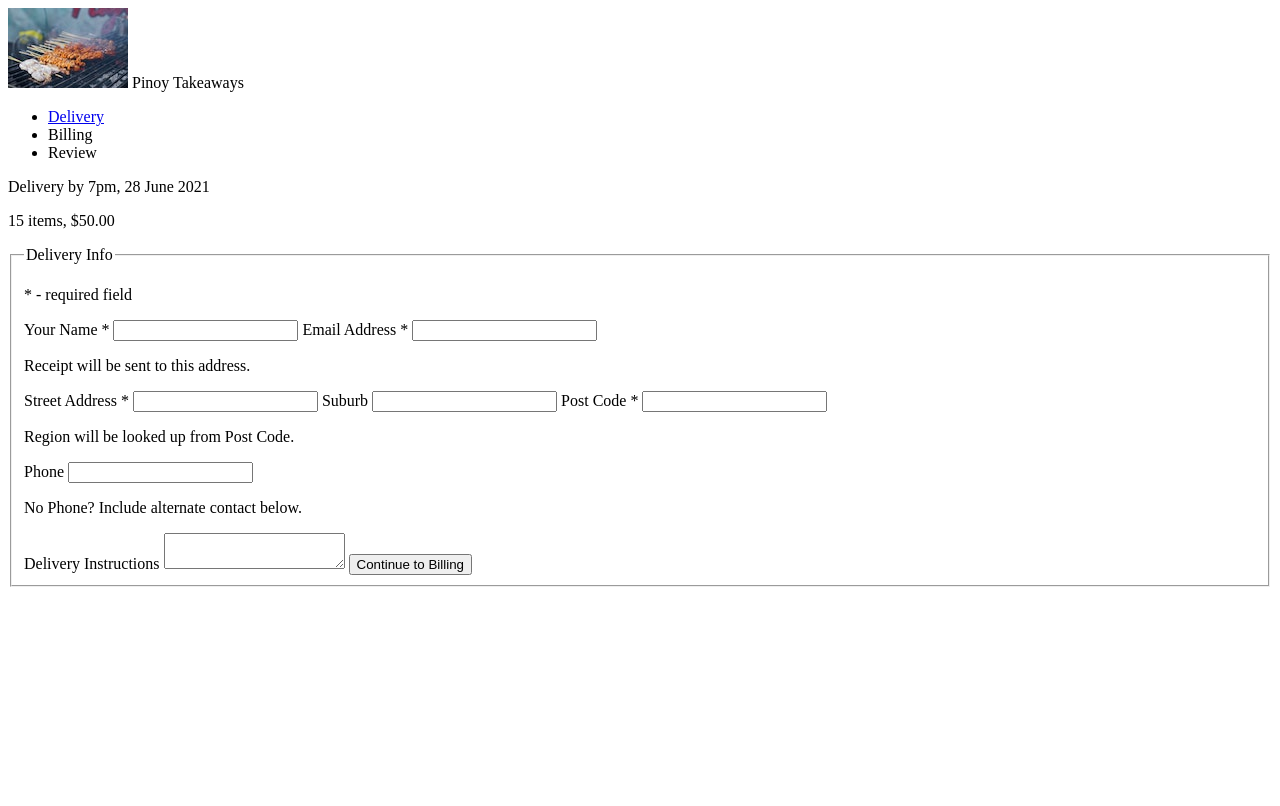
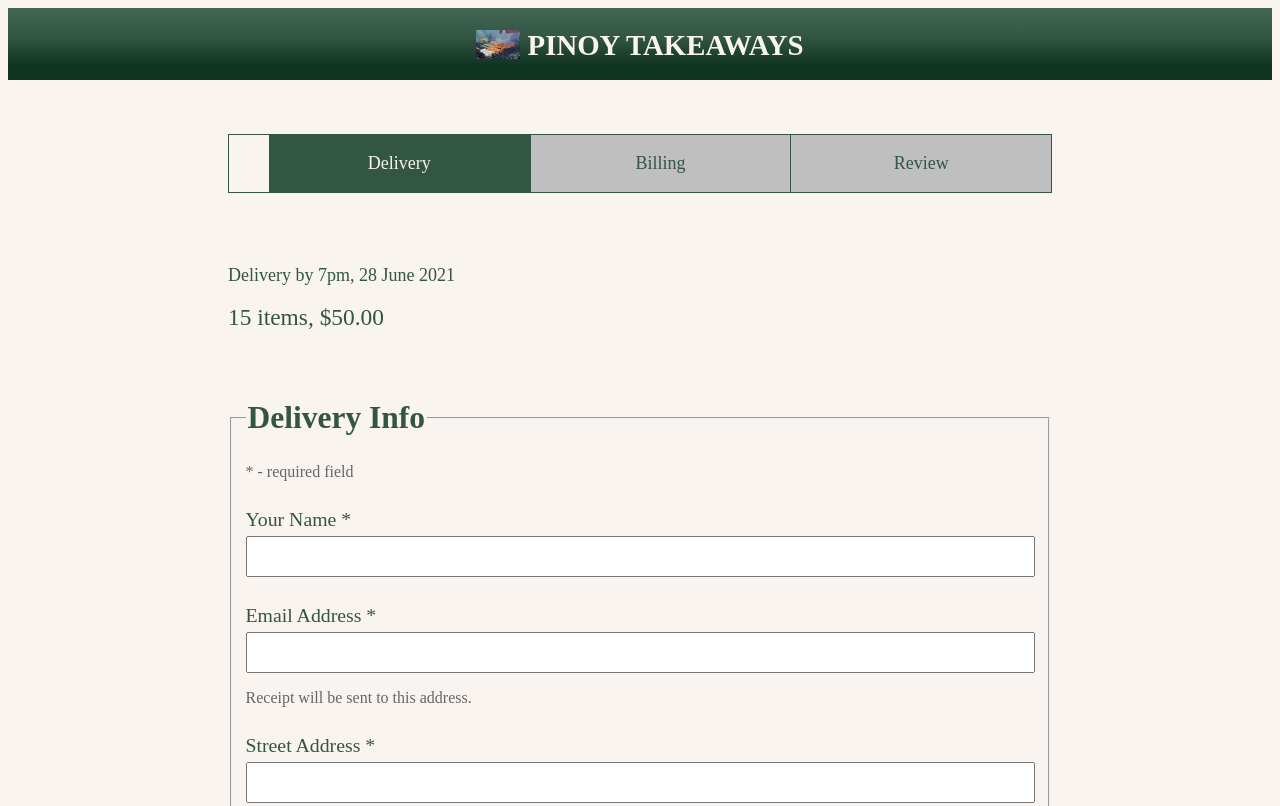
Before and after one commit to dainyleen/takeaway, a plain HTML site: page index.html in a window 1280 px wide. Shown: the top 806 px of the page. Drawn offline with Linux system fonts and the light colour scheme.

Commit message:
Done styling the page

```diff
--- /dev/null
+++ b/css/style.css
@@ -0,0 +1,126 @@
+* {box-sizing: border-box;}
+
+html { font-size: 18px;}
+
+body {
+  background: #f9f4f0;
+  color: #354;
+}
+
+.container {
+  max-width: 860px;
+  margin: 0 auto;
+  padding: 1rem;
+}
+
+#logo, button {
+  background: linear-gradient(#465, #354 40%, #132 80%, #132);
+  color: #f9f4f0
+}
+
+#logo {
+  text-transform: uppercase;
+  font-weight: 900;
+  font-size: 1.60rem;
+  margin-bottom: 1rem;
+  text-align: center;
+}
+
+#logo-img {
+  width: 44px;
+  height: auto;
+  position: relative;
+  top: 4px;
+}
+
+li {
+  list-style: none;
+}
+
+.nav-flex {
+  display: flex;
+  width: 100%;
+  border: 1px solid #354
+}
+
+.nav-flex li {
+  width: 100%;
+}
+
+.nav-flex li a {
+  color: #354;
+  background: #bfbfbf;
+  padding: 1rem;
+  display: block;
+  text-align: center;
+  border-left: 1px solid #354;
+  text-decoration: none;
+}
+
+.nav-flex li:first-child a {
+  border-left: none;
+}
+
+.nav-flex li a:link, .nav-flex li a:visited {
+  background: #354;
+  color: #f9f4f0;
+}
+
+#summary {
+  display: flex;
+  align-items: center;
+  margin-bottom: 2.5rem;
+  font-weight: 300;
+}
+
+#summary p:last-child {
+  font-size: 1.30rem;
+  margin-top: 5px;
+}
+
+legend {
+  font-weight: 700;
+  font-size: 1.75rem;
+  margin-bottom: 5px;
+}
+
+label {
+  display: block;
+  margin-top: 1.5rem;
+  font-size: 1.1rem;
+}
+
+input, text-area {
+  display: block;
+  width: 100%;
+  margin: 5px 0;
+  padding: 8px;
+  font-size: 18px;
+  color: #333;
+}
+
+input:focus, textarea:focus {
+  outline: 3px solid #09f;
+}
+
+.hint {
+  font-weight: 300;
+  color: #666;
+  font-size: 16px;
+}
+
+textarea {
+  height: 100px;
+}
+
+button {
+  width: 100%;
+  max-width: 430px;
+  padding: 12px 0;
+  font-size: 18px;
+  border: none;
+  border-radius: 8px;
+  margin: 1.5rem auto 2.5rem;
+  display: block;
+  cursor: pointer;
+}
--- a/index.html
+++ b/index.html
@@ -4,6 +4,7 @@
   <meta charset="UTF-8">
   <meta http-equiv="X-UA-Compatible" content="IE=edge">
   <meta name="viewport" content="width=device-width, initial-scale=1.0">
+  <link rel="stylesheet" href="css/style.css">
   <title>Pinoy Takeaways</title>
 </head>
 <body>
@@ -56,7 +57,7 @@
           <p class="hint">Region will be looked up from Post Code.</p>
 
           <label for="phone">Phone</label>
-          <input type="number" id="phone" name="user-phone">
+          <input type="phone-number" id="phone" name="user-phone">
           <p class="hint">No Phone? Include alternate contact below.</p>
           <label for="delivery-instructions">Delivery Instructions</label>
           <textarea id="delivery-instructions" name="user-delivery-instructions"></textarea>
```
